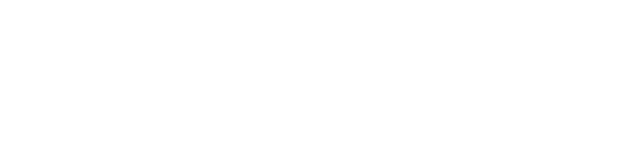
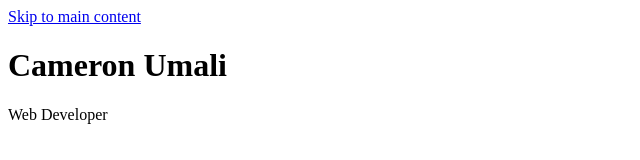
Before and after one commit to Cameronumali/WEB-AND-MOBILE-TECH-, a plain HTML site: page index.html in a window 1280 px wide. Shown: the whole page, without its empty margins (0-640 px from the left). Drawn offline with Linux system fonts and the light colour scheme.

Commit message:
Setting up the header

```diff
--- a/index.html
+++ b/index.html
@@ -7,3 +7,13 @@
   <title>Cameron Umali Portfolio</title>
   <link rel="stylesheet" href="css/main.css">
 </head>
+<body>
+  <a class="skip-link" href="#main-content">Skip to main content</a>
+
+  <header class="site-header" role= "banner">
+    <div class="header-content">
+        <h1>Cameron Umali</h1>
+        <p class="tagline">Web Developer</p>
+    </div>
+  </header>
+</body>
```
